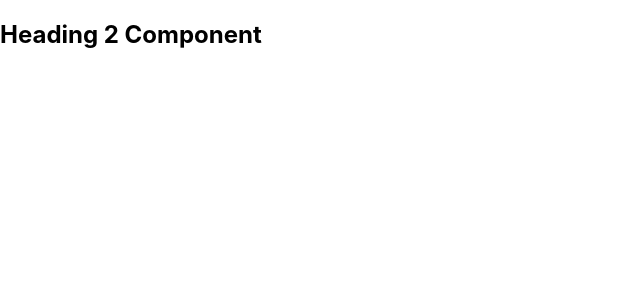
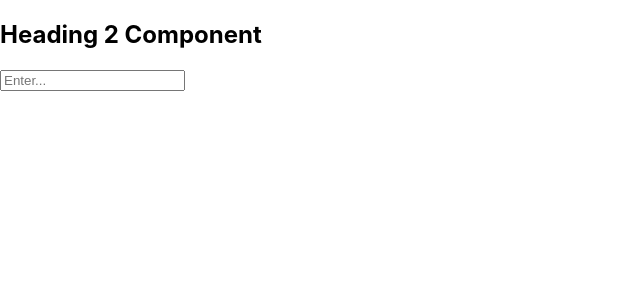
Before and after one commit to sobirjonkadamboev/sam-react, a JavaScript app in the folder my-app/: page / in a window 1280 px wide. Shown: the top 300 px of the page, without its empty margins (0-640 px from the left). Built offline with nearby package versions, Linux system fonts and the light colour scheme.

Commit message:
Auto-backup: 9/4/2026, 3:49:08 AM - Updated my-app/src/App.js

```diff
--- a/my-app/src/App.js
+++ b/my-app/src/App.js
@@ -6,7 +6,7 @@ const HeaderFunction = () => {
 }
 
 const SubmitBtn = () => {
-	;<input type='text' placeholder='Enter...' />
+	return <input type='text' placeholder='Enter...' />
 }
 
 function App() {
```
